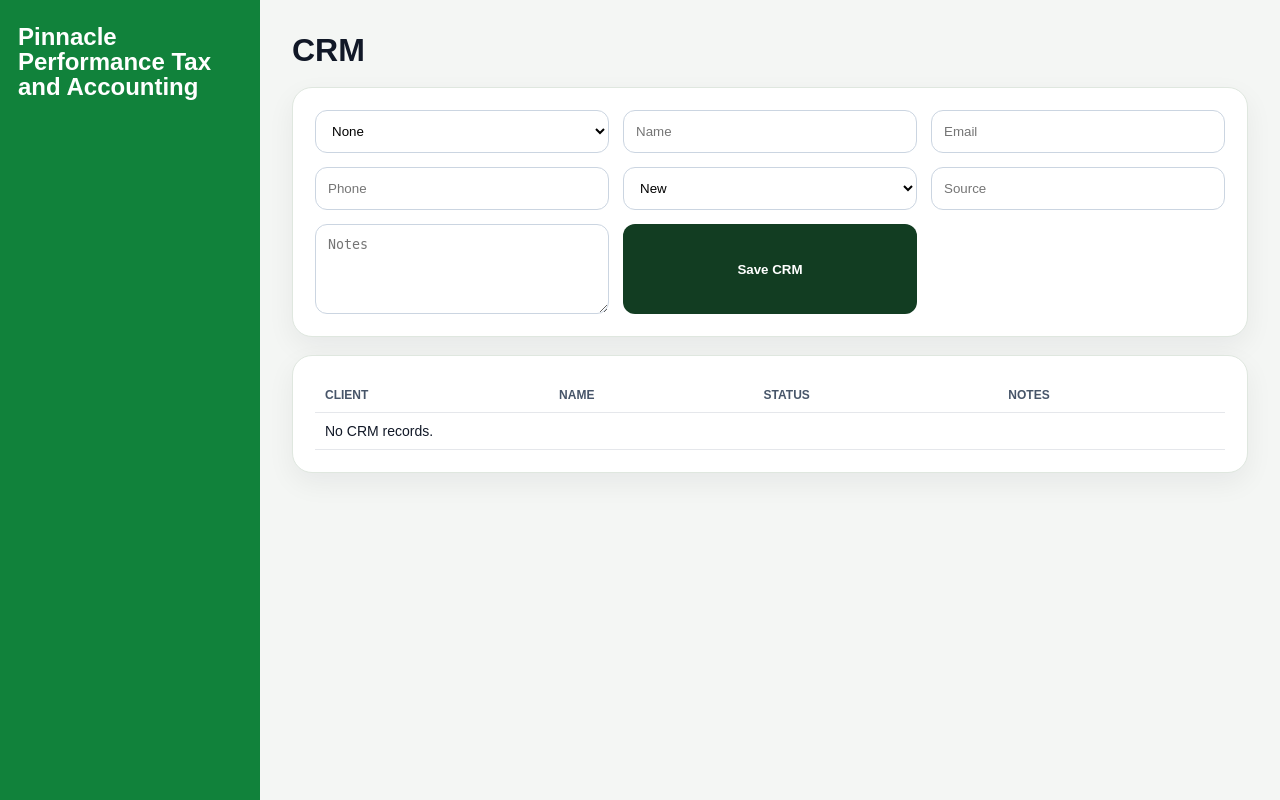
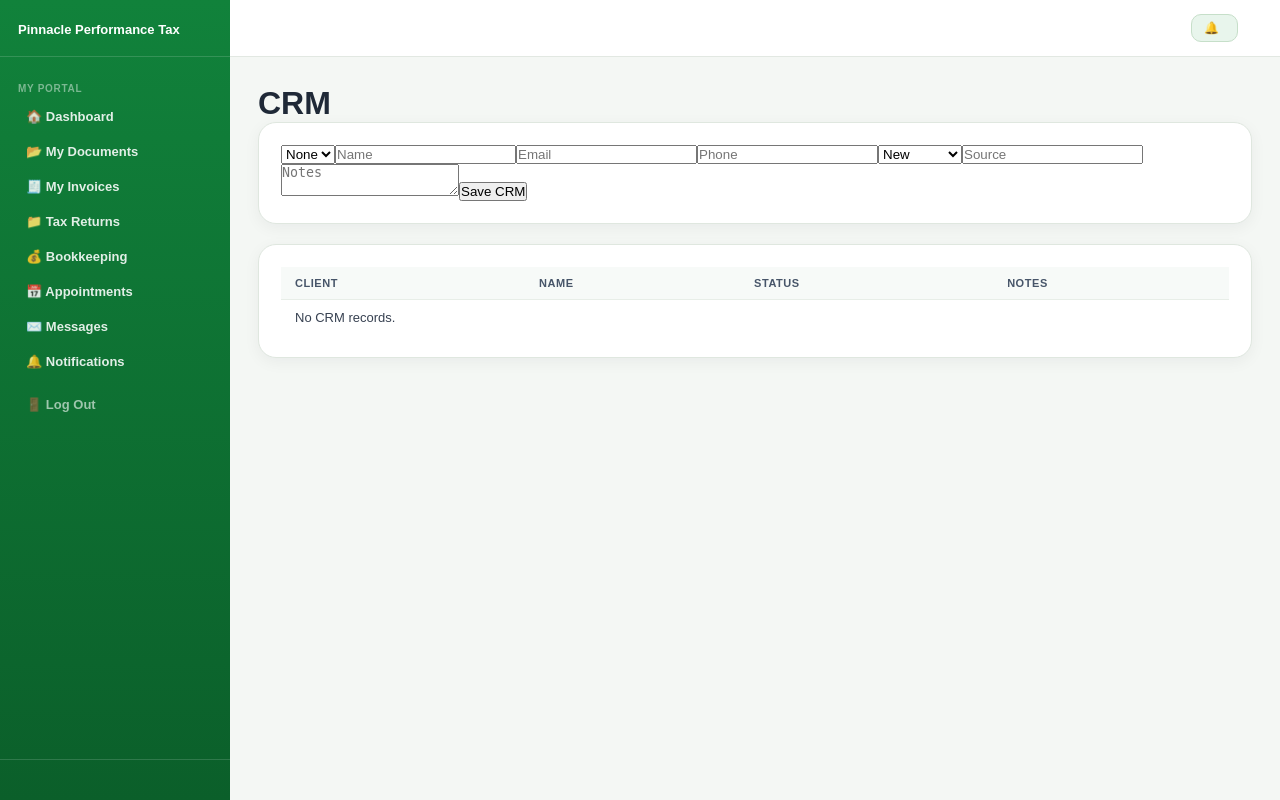
Before and after one commit to pinnacleperformancetax-hash/ppt-tax-portal, a Python web app: template PPT_FULL_LOGIN_STANDALONE_FINAL_FIX/templates/crm.html in a window 1280 px wide. Run offline with Jinja, Linux system fonts and the light colour scheme; the template is opened without the code that fills it, so the values that code supplies are empty.

Commit message:
Refactor base.html for improved structure and styles upgrade

```diff
--- a/templates/base.html
+++ b/templates/base.html
@@ -1,72 +1,170 @@
 <!doctype html>
-<html>
+<html lang="en">
 <head>
 <meta charset="utf-8">
-  <title>PPT Portal</title>
 <meta name="viewport" content="width=device-width, initial-scale=1">
+<title>{% block title %}PPT Portal{% endblock %} — Pinnacle Performance Tax</title>
 <style>
-    :root{--g:#123d22;--bg:#f4f6f4;--card:#fff;--line:#dfe7df;--text:#111827}
-    *{box-sizing:border-box}
-    body{margin:0;background:var(--bg);font-family:Arial,Helvetica,sans-serif;color:var(--text)}
-    a{text-decoration:none;color:inherit}
-    .layout{display:flex;min-height:100vh}
-    aside{width:245px;background:var(--g);color:white;padding:28px 20px;position:sticky;top:0;height:100vh;overflow:auto}
-    .brand{font-size:24px;font-weight:900;line-height:1.05;margin-bottom:18px}
-    .contact{font-size:12px;line-height:1.4;margin-bottom:24px;opacity:.95}
-    nav a{display:block;padding:11px 12px;border-radius:10px;font-weight:800;margin:3px 0}
-    nav a:hover{background:rgba(255,255,255,.13)}
-    main{flex:1;padding:32px;overflow:auto}
-    h1{font-size:32px;margin:0 0 8px}
-    h2{margin:0 0 14px}
-    .sub{color:#475569;margin-top:0}
-    .card{background:var(--card);border:1px solid var(--line);border-radius:20px;padding:22px;margin:18px 0;box-shadow:0 10px 28px rgba(15,23,42,.06)}
-    .grid{display:grid;gap:14px}
-    .grid-2{grid-template-columns:repeat(2,minmax(0,1fr))}
-    .grid-3{grid-template-columns:repeat(3,minmax(0,1fr))}
-    label{display:block;font-size:13px;font-weight:800;margin:0 0 6px}
-    input,select,textarea{width:100%;border:1px solid #cbd5e1;border-radius:12px;padding:12px;background:white}
-    textarea{min-height:90px}
-    button,.btn{border:0;border-radius:12px;padding:12px 16px;background:var(--g);color:white;font-weight:900;display:inline-block}
-    .btn-dark{background:#0f172a}
-    .quickbar{display:flex;gap:10px;flex-wrap:wrap;margin:14px 0}
-    .metric-grid{display:grid;grid-template-columns:repeat(4,minmax(0,1fr));gap:14px;margin:18px 0}
-    .metric{background:white;border:1px solid var(--line);border-radius:18px;padding:18px}
-    .metric span{display:block;font-size:12px;font-weight:900;text-transform:uppercase;color:#64748b}
-    .metric strong{font-size:27px}
-    .table-wrap{overflow:auto}
-    table{width:100%;border-collapse:collapse}
-    th,td{text-align:left;border-bottom:1px solid #e5e7eb;padding:10px;font-size:14px;vertical-align:top}
-    th{font-size:12px;text-transform:uppercase;color:#475569}
-    .pill{display:inline-block;border-radius:999px;background:#e8f5ec;color:#123d22;padding:5px 9px;font-size:12px;font-weight:900}
-    .pill.warn{background:#fff7ed;color:#9a3412}
-    .flash{padding:12px 14px;border-radius:14px;background:#ecfdf5;border:1px solid #bbf7d0;margin-bottom:12px}
-    .danger{background:#fef2f2;border-color:#fecaca}
-    @media(max-width:900px){.layout{display:block}aside{width:100%;height:auto;position:relative}.grid-2,.grid-3,.metric-grid{grid-template-columns:1fr}main{padding:20px}}
+*,*::before,*::after{box-sizing:border-box;margin:0;padding:0}
+body{font-family:Arial,Helvetica,sans-serif;background:#f4f7f4;color:#1f2937;min-height:100vh;display:flex}
+/* Sidebar */
+.sidebar{width:230px;min-height:100vh;background:linear-gradient(180deg,#11823b 0%,#0b5f2a 100%);color:#fff;display:flex;flex-direction:column;flex-shrink:0;position:sticky;top:0;height:100vh;overflow-y:auto}
+.sidebar-brand{padding:22px 18px 14px;border-bottom:1px solid rgba(255,255,255,.15)}
+.sidebar-brand .biz{font-size:13px;font-weight:900;line-height:1.3;color:#fff}
+.sidebar-brand .sub{font-size:11px;color:rgba(255,255,255,.7);margin-top:3px}
+.sidebar nav{padding:12px 0;flex:1}
+.sidebar nav a{display:block;padding:9px 18px;color:rgba(255,255,255,.88);text-decoration:none;font-size:13px;font-weight:700;border-radius:10px;margin:2px 8px;transition:background .15s}
+.sidebar nav a:hover,.sidebar nav a.active{background:rgba(255,255,255,.18);color:#fff}
+.sidebar nav .section{font-size:10px;font-weight:900;text-transform:uppercase;letter-spacing:.07em;color:rgba(255,255,255,.45);padding:14px 18px 4px}
+.sidebar-footer{padding:14px 18px;border-top:1px solid rgba(255,255,255,.15);font-size:11px;color:rgba(255,255,255,.6)}
+/* Main */
+.main{flex:1;min-width:0;display:flex;flex-direction:column}
+.topbar{background:#fff;border-bottom:1px solid #e2e8e2;padding:14px 28px;display:flex;align-items:center;justify-content:space-between;gap:12px}
+.topbar h1{font-size:20px;font-weight:900;color:#0b5f2a}
+.topbar-right{display:flex;align-items:center;gap:14px}
+.notif-badge{position:relative;display:inline-flex;align-items:center}
+.notif-badge .dot{position:absolute;top:-3px;right:-3px;width:8px;height:8px;background:#e53935;border-radius:50%;display:none}
+.notif-badge .dot.show{display:block}
+.content{padding:28px;flex:1}
+/* Cards */
+.card{background:#fff;border:1px solid #dfe7df;border-radius:18px;padding:22px;margin-bottom:20px;box-shadow:0 4px 16px rgba(15,23,42,.05)}
+.card-title{font-size:15px;font-weight:900;color:#0b5f2a;margin-bottom:16px;display:flex;align-items:center;justify-content:space-between;gap:10px}
+/* Buttons */
+.btn{display:inline-flex;align-items:center;gap:6px;padding:9px 18px;border-radius:10px;font-size:13px;font-weight:900;border:0;cursor:pointer;text-decoration:none;transition:background .15s}
+.btn-primary{background:#11823b;color:#fff}.btn-primary:hover{background:#0b5f2a}
+.btn-secondary{background:#e8f5ec;color:#0b5f2a;border:1px solid #c6dfc9}.btn-secondary:hover{background:#d4edda}
+.btn-danger{background:#fef2f2;color:#b91c1c;border:1px solid #fecaca}.btn-danger:hover{background:#fee2e2}
+.btn-warning{background:#fffbeb;color:#b45309;border:1px solid #fde68a}.btn-warning:hover{background:#fef3c7}
+.btn-sm{padding:6px 12px;font-size:12px}
+/* Forms */
+.form-group{margin-bottom:16px}
+.form-group label{display:block;font-size:12px;font-weight:900;color:#374151;margin-bottom:5px}
+.form-group input,.form-group select,.form-group textarea{width:100%;padding:10px 13px;border:1px solid #cbd5e1;border-radius:10px;font-size:14px;background:#fff;color:#1f2937;transition:border-color .15s}
+.form-group input:focus,.form-group select:focus,.form-group textarea:focus{outline:none;border-color:#11823b;box-shadow:0 0 0 3px rgba(17,130,59,.1)}
+.form-group textarea{resize:vertical;min-height:80px}
+.form-row{display:grid;gap:14px}
+.form-row.cols-2{grid-template-columns:1fr 1fr}
+.form-row.cols-3{grid-template-columns:1fr 1fr 1fr}
+/* Tables */
+.table-wrap{background:#fff;border-radius:14px;border:1px solid #dfe7df;overflow:auto}
+table{width:100%;border-collapse:collapse;font-size:13px}
+th{background:#f7faf8;color:#475569;font-size:11px;font-weight:900;text-transform:uppercase;letter-spacing:.05em;padding:10px 14px;text-align:left;border-bottom:1px solid #e8eee8}
+td{padding:10px 14px;border-bottom:1px solid #f0f4f0;vertical-align:middle;color:#374151}
+tr:last-child td{border-bottom:0}
+tr:hover td{background:#fafcfa}
+/* Badges */
+.badge{display:inline-block;padding:3px 10px;border-radius:99px;font-size:11px;font-weight:900}
+.badge-green{background:#e8f5ec;color:#0b5f2a}
+.badge-yellow{background:#fffbeb;color:#b45309}
+.badge-red{background:#fef2f2;color:#b91c1c}
+.badge-blue{background:#eff6ff;color:#1d4ed8}
+.badge-gray{background:#f1f5f9;color:#475569}
+/* Alerts */
+.alert{padding:12px 16px;border-radius:12px;margin-bottom:16px;font-size:14px}
+.alert-success{background:#e8f5ec;border:1px solid #c6dfc9;color:#0b5f2a}
+.alert-danger{background:#fef2f2;border:1px solid #fecaca;color:#b91c1c}
+.alert-info{background:#eff6ff;border:1px solid #bfdbfe;color:#1d4ed8}
+/* Upload zone */
+.upload-zone{border:2px dashed #11823b;background:#f1faf4;border-radius:16px;padding:28px;text-align:center;color:#0b5f2a;font-weight:900;cursor:pointer;transition:background .15s}
+.upload-zone:hover{background:#e2f5e9}
+/* Tabs */
+.tabs{display:flex;gap:4px;border-bottom:2px solid #e8eee8;margin-bottom:22px}
+.tab{padding:10px 18px;font-size:13px;font-weight:900;color:#6b7280;cursor:pointer;border-radius:10px 10px 0 0;border:0;background:none;transition:all .15s}
+.tab.active,.tab:hover{color:#11823b;background:#f1faf4}
+.tab.active{border-bottom:2px solid #11823b;margin-bottom:-2px}
+.tab-panel{display:none}.tab-panel.active{display:block}
+/* Misc */
+.empty{text-align:center;padding:40px;color:#9ca3af;font-size:14px}
+.chip{display:inline-flex;align-items:center;gap:5px;padding:4px 10px;border-radius:8px;font-size:12px;font-weight:700;background:#f1f5f9;color:#475569}
+@media(max-width:768px){.sidebar{display:none}.form-row.cols-2,.form-row.cols-3{grid-template-columns:1fr}}
 </style>
+{% block extra_head %}{% endblock %}
 </head>
 <body>
-{% if request.path != '/login' %}
-<div class="layout">
-  <aside style="background:#11823b !important; background-image:none !important; color:white !important; width:260px; min-height:100vh; padding:24px 18px; box-sizing:border-box;">    <div class="brand">Pinnacle<br>Performance Tax<br>and Accounting</div>
-    <div class="contact">{{ brand.website }}<br>{{ brand.email }}<br>{{ brand.phone }}</div>
+<aside class="sidebar">
+  <div class="sidebar-brand">
+    <div class="biz">Pinnacle Performance Tax</div>
+    <div class="sub">{{ brand.website }}</div>
+  </div>
   <nav>
-      {% if current_user.is_authenticated and current_user.role == 'admin' %}
-        <a href="/dashboard">Dashboard</a><a href="/clients">Clients</a><a href="/transactions">Bookkeeping</a><a href="/tax-returns">Tax Returns</a><a href="/documents">Documents</a><a href="/invoices">Invoices</a><a href="/payments">Payments</a><a href="/appointments">Appointments</a><a href="/crm">CRM</a><a href="/messages">Messages</a><a href="/settings">Users</a>
-      {% elif current_user.is_authenticated %}
-        <a href="/client-dashboard">Dashboard</a><a href="/my/invoices">My Invoices</a><a href="/my/payments">My Payments</a><a href="/my/appointments">My Appointments</a><a href="/my/bookkeeping">My Bookkeeping</a><a href="/my/tax-returns">My Tax Returns</a><a href="/documents">My Documents</a><a href="/my/crm">My CRM / Requests</a><a href="/my/messages">My Messages</a><a href="/my/year-end">My Year-End Summary</a>
+    {% if current_user.role == 'admin' %}
+    <div class="section">Main</div>
+    <a href="/dashboard">📊 Dashboard</a>
+    <a href="/service-entry">⚡ Quick Entry</a>
+    <div class="section">Clients</div>
+    <a href="/clients">👥 Clients</a>
+    <a href="/crm">📋 CRM Leads</a>
+    <a href="/client-workflow">🔄 Workflow</a>
+    <div class="section">Bookkeeping</div>
+    <a href="/transactions">💰 Transactions</a>
+    <a href="/bookkeeping/csv-import">📥 CSV Import</a>
+    <a href="/bookkeeping/recurring">🔁 Recurring</a>
+    <a href="/bookkeeping/rules">🏷 Auto-Rules</a>
+    <div class="section">Billing</div>
+    <a href="/invoices">🧾 Invoices</a>
+    <a href="/payments">💳 Payments</a>
+    <a href="/tax-returns">📁 Tax Returns</a>
+    <div class="section">Files & Comms</div>
+    <a href="/documents">📂 Documents</a>
+    <a href="/admin/documents/upload">⬆️ Upload to Client</a>
+    <a href="/messages">✉️ Messages</a>
+    <a href="/appointments">📅 Appointments</a>
+    <div class="section">Tools</div>
+    <a href="/workflow">⚙️ Workflow Hub</a>
+    <a href="/notifications/list">🔔 Notifications</a>
+    <a href="/settings">🔧 Settings</a>
+    {% else %}
+    <div class="section">My Portal</div>
+    <a href="/client-dashboard">🏠 Dashboard</a>
+    <a href="/my/documents">📂 My Documents</a>
+    <a href="/my/invoices">🧾 My Invoices</a>
+    <a href="/my/tax-returns">📁 Tax Returns</a>
+    <a href="/my/bookkeeping">💰 Bookkeeping</a>
+    <a href="/my/appointments">📅 Appointments</a>
+    <a href="/my/messages">✉️ Messages</a>
+    <a href="/notifications/list">🔔 Notifications</a>
     {% endif %}
-      {% if current_user.is_authenticated %}<a href="/logout">Sign Out</a>{% endif %}
+    <a href="/logout" style="margin-top:10px;color:rgba(255,255,255,.6)">🚪 Log Out</a>
   </nav>
+  <div class="sidebar-footer">{{ current_user.name }}<br>{{ current_user.role|title }}</div>
 </aside>
-  <main>
+<div class="main">
+  <div class="topbar">
+    <h1>{% block page_title %}{% endblock %}</h1>
+    <div class="topbar-right">
+      <a href="/notifications/list" class="notif-badge btn btn-secondary btn-sm" id="notif-btn">
+        🔔 <span id="notif-count"></span>
+      </a>
+      <span style="font-size:13px;color:#6b7280">{{ current_user.email }}</span>
+    </div>
+  </div>
+  <div class="content">
     {% with messages = get_flashed_messages(with_categories=true) %}
-      {% for cat,msg in messages %}<div class="flash {{ cat }}">{{ msg }}</div>{% endfor %}
+      {% for cat, msg in messages %}
+        <div class="alert alert-{{ 'success' if cat == 'success' else 'danger' }}">{{ msg }}</div>
+      {% endfor %}
     {% endwith %}
     {% block content %}{% endblock %}
-  </main>
   </div>
-{% else %}
-  {% block login_content %}{% endblock %}
-{% endif %}
+</div>
+<script>
+(function(){
+  fetch('/notifications/count').then(r=>r.json()).then(d=>{
+    const el=document.getElementById('notif-count');
+    if(el && d.count>0){el.textContent='('+d.count+')'}
+  }).catch(()=>{});
+  document.querySelectorAll('.tab').forEach(t=>{
+    t.addEventListener('click',function(){
+      const grp=this.dataset.group||'default';
+      document.querySelectorAll('[data-group="'+grp+'"]').forEach(x=>x.classList.remove('active'));
+      document.querySelectorAll('[data-panel][data-group="'+grp+'"]').forEach(x=>x.classList.remove('active'));
+      this.classList.add('active');
+      const panel=document.querySelector('[data-panel="'+this.dataset.tab+'"][data-group="'+grp+'"]');
+      if(panel)panel.classList.add('active');
+    });
+  });
+})();
+</script>
+{% block extra_js %}{% endblock %}
 </body>
 </html>
```
Lines whose indentation alone changed are shown as unchanged.
